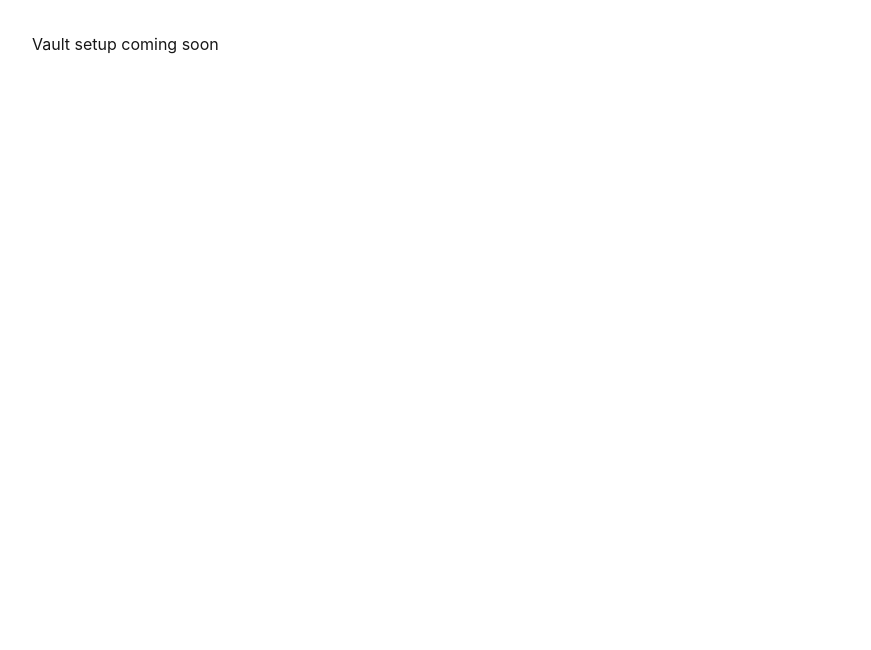
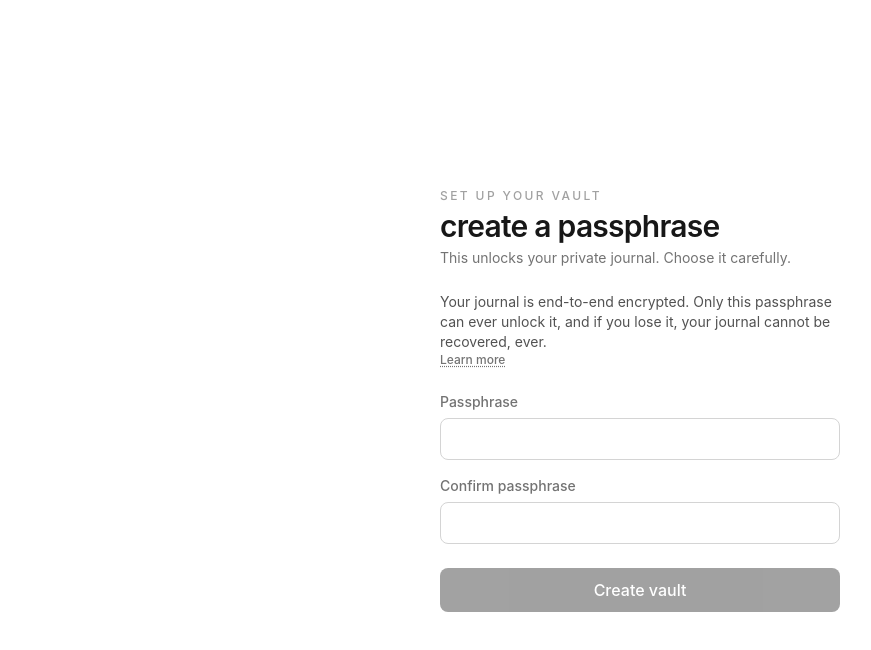
Before and after one commit to MrSheerluck/smbl-journal, a SvelteKit app in the folder apps/web/: page /setup in a window 1280 px wide. Shown: the top 650 px of the page, without its empty margins (0-871 px from the left). Built offline with nearby package versions, Linux system fonts and the light colour scheme.

Commit message:
vault setup screen UI

```diff
--- /dev/null
+++ b/apps/web/src/routes/(app)/setup/+page.svelte
@@ -0,0 +1,111 @@
+<script lang="ts">
+	let passphrase = $state('');
+	let confirm = $state('');
+	let open = $state(false);
+
+	let strength = $derived(scorePassphrase(passphrase));
+	let mismatched = $derived(passphrase.length > 0 && confirm !== passphrase);
+	let canSubmit = $derived(passphrase.length > 0 && !mismatched);
+
+	function scorePassphrase(p: string): number {
+		let s = 0;
+		if (p.length >= 12) s += 2;
+		else if (p.length >= 8) s += 1;
+		if (/[a-z]/.test(p) && /[A-Z]/.test(p)) s += 1;
+		if (/\d/.test(p)) s += 1;
+		if (/[^a-zA-Z0-9]/.test(p)) s += 1;
+		return Math.min(s, 4);
+	}
+
+	const labels = ['weak', 'ok', 'strong', 'strong'];
+	const colors = ['bg-red-500', 'bg-amber-500', 'bg-lime-500', 'bg-emerald-500'];
+</script>
+
+<main
+	class="mx-auto flex min-h-screen w-full max-w-md flex-col justify-center gap-6 px-6 py-16 text-neutral-900 dark:text-neutral-100"
+>
+	<header class="flex flex-col gap-1">
+		<p class="text-xs font-medium uppercase tracking-[0.2em] text-neutral-400">set up your vault</p>
+		<h1 class="text-3xl font-semibold tracking-tight">create a passphrase</h1>
+		<p class="text-sm text-neutral-500">This unlocks your private journal. Choose it carefully.</p>
+	</header>
+
+	<details bind:open={open} class="group text-sm text-neutral-600 dark:text-neutral-400">
+		<summary
+			class="flex cursor-pointer list-none flex-wrap items-center gap-x-1.5 [&::-webkit-details-marker]:hidden"
+		>
+			<span>
+				Your journal is end-to-end encrypted. Only this passphrase can ever unlock it, and if you
+				lose it, your journal cannot be recovered, ever.
+			</span>
+			<span
+				class="text-xs font-medium text-neutral-500 underline decoration-dotted underline-offset-2 group-open:text-neutral-900 dark:group-open:text-neutral-100"
+			>
+				{open ? 'Show less' : 'Learn more'}
+			</span>
+		</summary>
+		<div class="mt-2 space-y-1.5 border-l border-neutral-200 pl-4 text-xs text-neutral-500 dark:border-neutral-700">
+			<p>
+				Your entries are encrypted before they leave this browser, with a randomly generated
+				vault key (AES-256-GCM). We only ever store the encrypted ciphertext, so even we cannot
+				read your journal.
+			</p>
+			<p>
+				That vault key is itself locked, or wrapped, by a key derived from your passphrase via
+				Argon2id, right here in your browser. Neither your passphrase nor your vault key ever
+				reach our servers.
+			</p>
+			<p>
+				Because only you hold the passphrase, it is the single point of access to your entries.
+				If you lose it, there is no reset and no recovery: your journal is permanently gone.
+				Write it down somewhere safe.
+			</p>
+		</div>
+	</details>
+
+	<form class="flex flex-col gap-4" onsubmit={(e) => e.preventDefault()}>
+		<label class="flex flex-col gap-1.5 text-sm">
+			<span class="font-medium text-neutral-500">Passphrase</span>
+			<input
+				bind:value={passphrase}
+				type="password"
+				autocomplete="new-password"
+				class="rounded-lg border border-neutral-300 bg-transparent px-3 py-2.5 outline-none transition focus:border-neutral-500 dark:border-neutral-700 dark:focus:border-neutral-400"
+			/>
+		</label>
+
+		{#if passphrase.length > 0}
+			<div class="flex items-center gap-2">
+				<div class="h-1.5 flex-1 overflow-hidden rounded-full bg-neutral-200 dark:bg-neutral-800">
+					<div
+						class="h-full rounded-full transition-all duration-200 {colors[strength]}"
+						style:width={`${((strength + 1) / 4) * 100}%`}
+					></div>
+				</div>
+				<span class="w-10 text-right text-xs capitalize text-neutral-500">{labels[strength]}</span>
+			</div>
+		{/if}
+
+		<label class="flex flex-col gap-1.5 text-sm">
+			<span class="font-medium text-neutral-500">Confirm passphrase</span>
+			<input
+				bind:value={confirm}
+				type="password"
+				autocomplete="new-password"
+				class="rounded-lg border border-neutral-300 bg-transparent px-3 py-2.5 outline-none transition focus:border-neutral-500 dark:border-neutral-700 dark:focus:border-neutral-400"
+			/>
+		</label>
+
+		{#if mismatched}
+			<p class="text-xs text-red-500">Passphrases don't match</p>
+		{/if}
+
+		<button
+			type="submit"
+			disabled={!canSubmit}
+			class="mt-2 rounded-lg bg-neutral-900 px-4 py-2.5 font-medium text-white transition hover:bg-neutral-700 disabled:cursor-not-allowed disabled:opacity-40 dark:bg-neutral-100 dark:text-neutral-900 dark:hover:bg-neutral-300"
+		>
+			Create vault
+		</button>
+	</form>
+</main>
--- a/apps/web/src/routes/setup/+page.svelte
+++ /dev/null
@@ -1 +0,0 @@
-<h1 class="p-8 text-neutral-900 dark:text-neutral-100">Vault setup coming soon</h1>
```
